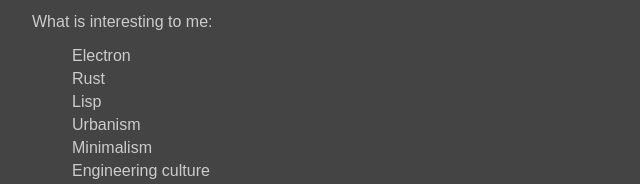
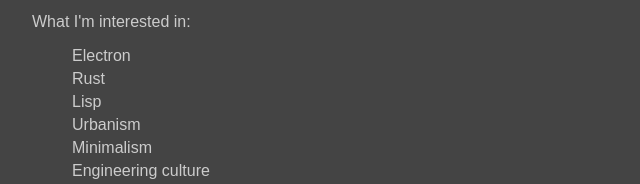
Before and after one commit to charlag/website, a plain HTML site: page index.html in a window 1280 px wide. Shown: the part 546-730 px from the top of the page, 308-948 px from the left. Drawn offline with Linux system fonts and the light colour scheme.

Commit message:
Change phrasing

```diff
--- a/index.html
+++ b/index.html
@@ -45,7 +45,7 @@
                 <li>Cisco</li>
             </ul>
             <p>
-                What is interesting to me:
+                What I'm interested in:
             </p>
             <ul>
                 <li>Electron</li>
```
